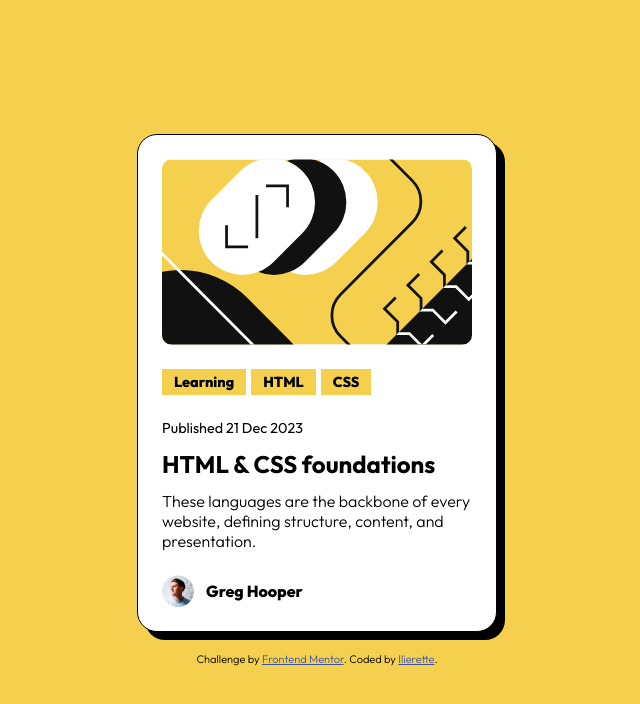
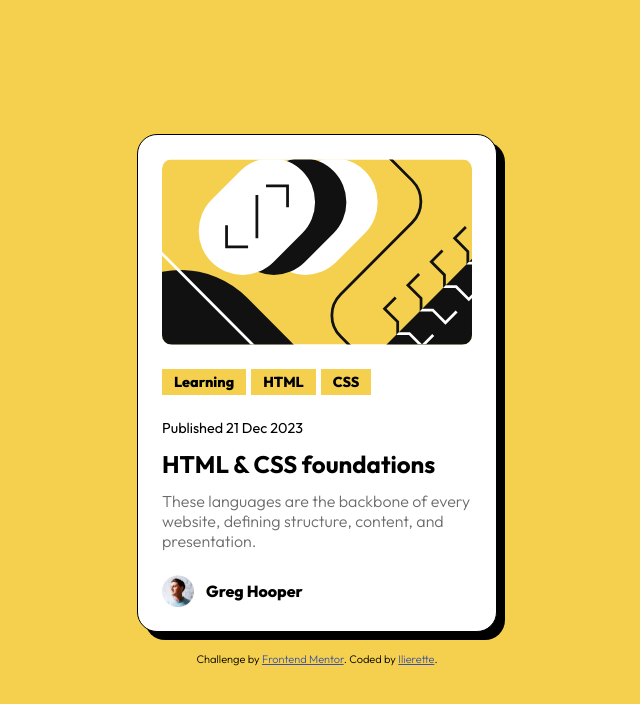
Before and after one commit to ilierette/blog-preview-card, a plain HTML site: page index.html in a window 1280 px wide. Shown: the whole page, without its empty margins (323-963 px from the left). Drawn offline with Linux system fonts and the light colour scheme.

Commit message:
feedback

```diff
--- a/css/styles.css
+++ b/css/styles.css
@@ -64,6 +64,9 @@ body {
       margin-bottom: 12px;
       cursor: pointer;
     }
+    p {
+      color: var(--gray500);
+    }
     h1:hover {
       color: var(--yellow);
     }
```
